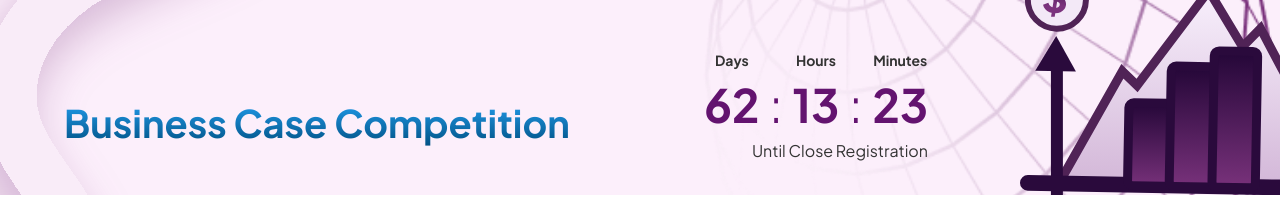
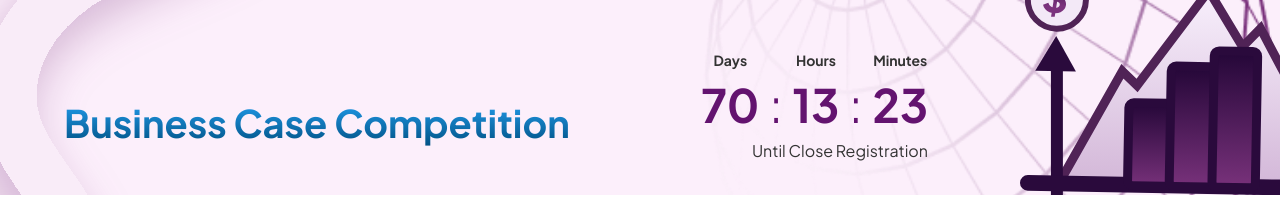
Before and after one commit to apecxugm/apecx2026, a Next.js app: page /competition/bcc in a window 1280 px wide. Shown: the part 305-502 px from the top of the page. Built offline with nearby package versions, Linux system fonts and the light colour scheme.

Commit message:
chore(countdown): change countdown end date

```diff
--- a/src/modules/competition/hero.tsx
+++ b/src/modules/competition/hero.tsx
@@ -51,7 +51,7 @@ const Hero = ({ title, logo }: { title: string, logo: string }) => {
       <Container className="z-3 h-full justify-end flex flex-col px-0 md:px-8 xl:px-12">
         <div className="w-full md:max-w-[70vw] z-10 flex md:flex-row flex-col md:items-end md:justify-between items-start md:bg-transparent bg-secondary-100 px-4 py-8 space-y-3">
           <h2 className="min-w-70 font-bold text-transparent bg-clip-text bg-gradient-to-b from-tertiary-400 z-10 to-tertiary-800">{title}</h2>
-          <RegistrationCountdowm targetDate={"2026-05-23T23:59:59"} />
+          <RegistrationCountdowm targetDate={"2026-05-31T23:59:59"} />
         </div>
       </Container>
     </section>
```
